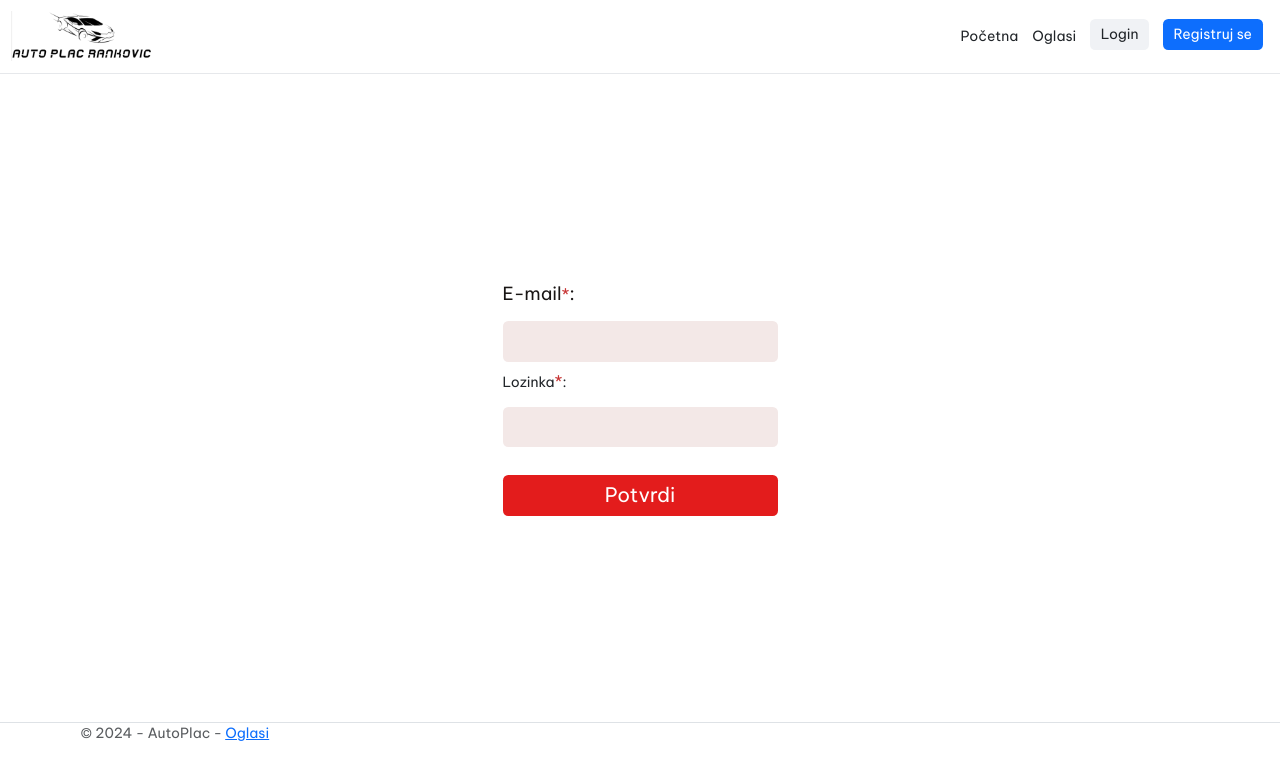
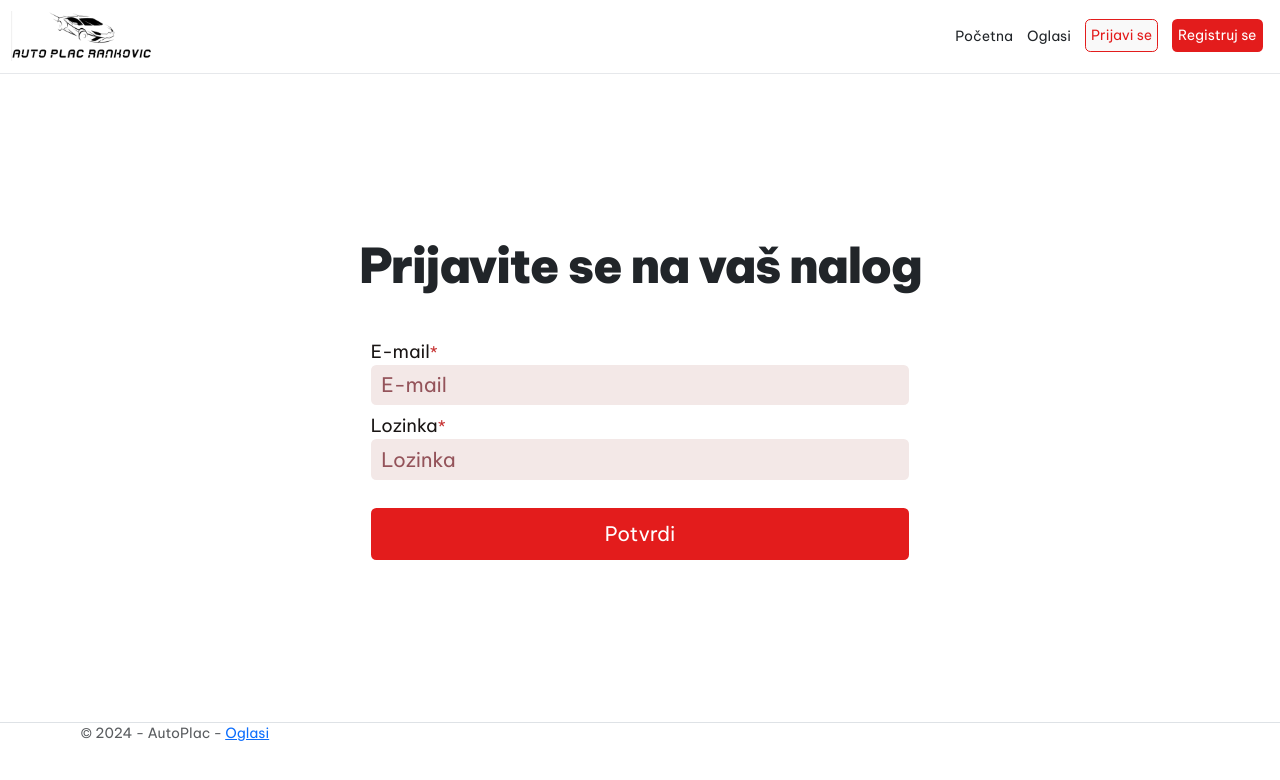
Before and after one commit to kaludev/AutoPlac, a PHP site: page /login.php in a window 1280 px wide. Shown: the top 780 px of the page. Run offline with PHP 8.4, Linux system fonts and the light colour scheme.

Commit message:
adjusted styles

```diff
--- a/components/header.php
+++ b/components/header.php
@@ -20,10 +20,10 @@
 
                             }else{
                                 echo '<li class="ms-md-2 me-md-2 mt-2 mb-2 mt-md-0 mb-md-0 nav-item">
-                                    <a href="./login.php" type="button" style="background-color:#F0F2F5;"  class="btn rounded btn-secondary text-dark">Login</a>
+                                    <a href="./login.php" type="button" style="padding:5px"  class="btn rounded btn-secondary ">Prijavi se</a>
                                 </li>';
                                 echo '<li class="ms-md-2 me-md-2 mt-2 mb-2 mt-md-0 mb-md-0  nav-item">
-                                    <a type="button" class="btn rounded btn-primary" href="./register.php" >Registruj se</a>
+                                    <a type="button" class="btn rounded btn-primary" style="padding:5px" href="./register.php" >Registruj se</a>
                                 </li>';
                             }
                         ?>
--- a/css/style.css
+++ b/css/style.css
@@ -5,12 +5,32 @@ html {
 }
 *{
     margin: 0;
+    box-sizing: border-box !important;
     font-family: "Be Vietnam Pro", sans-serif !important;
     padding: 0;
 
 }
-:root{
-    --bs-primary: #0d6efd;
+.btn-primary{
+    background-color: #e31c1c;
+    padding: 10px;
+    border: 1px solid transparent;
+}
+.btn-primary:hover{
+    background-color: #F9F9F9;
+    color: #e31c1c;
+    border: 1px solid #e31c1c;
+}
+
+.btn-secondary{
+    background-color: #F9F9F9;
+    padding: 10px;
+    color: #e31c1c;
+    border: 1px solid #e31c1c;
+}
+.btn-secondary:hover{
+    background-color: #e31c1c ;
+    border: 1px solid transparent;
+    color: #F9F9F9;
 }
 .nav-link {
     font-weight: 400;
--- a/database/connect.php
+++ b/database/connect.php
@@ -9,4 +9,5 @@
     if ($conn->connect_error) {
         die("Connection failed: " . $conn->connect_error);
     }
+
 ?>
--- a/login.php
+++ b/login.php
@@ -19,6 +19,9 @@
     <div class="container">
         <main role="main" class="pb-3">
         <?php
+        if(isset($_SESSION["email"])){
+            header("Location: index.php");
+        }
         function provera($data) {
             $data = trim($data);
             $data = stripslashes($data);
@@ -75,17 +78,18 @@
 
         }
             ?>
-            <div class="main row justify-content-center align-items-center d-flex">
-                <div class="col-4 justify-content-center align-items-center d-flex flex-column">
-                    <form class="align-items-center d-flex flex-column gap-0" name="form1" method="post" action="<?php echo $_SERVER['PHP_SELF']; ?>" >
-                        <div class="form-group mb-2">
-                            <label for="email">E-mail<span class="error">*</span>:</p>
-                            <input class="form-control" type="text" name="email">
+            <div class="main justify-content-center align-items-center flex-column d-flex">
+            <p  class="header text-center mb-5">Prijavite se na vaš nalog</p>
+                <div class="col-md-6 col-sm-9 col-11 justify-content-center align-items-center d-flex flex-column">
+                    <form class="align-items-center container-fluid d-flex flex-column gap-0" name="form1" method="post" action="<?php echo $_SERVER['PHP_SELF']; ?>" >
+                        <div class="form-group col-12 mb-2">
+                            <label for="email">E-mail<span class="error">*</span></label>
+                            <input class="form-control" placeholder="E-mail" type="text" name="email">
                             <span class="error"><?php echo $emailErr;?></span>
                         </div>
-                        <div class="form-group mb-2">
-                            <p>Lozinka<span class="error">*</span>:</p>
-                            <input class="form-control" type="text" name="pass">
+                        <div class="form-group col-12 mb-2">
+                            <label for="pass">Lozinka<span class="error">*</span></label>
+                            <input class="form-control" placeholder="Lozinka" type="text" name="pass">
                             <span class="error"><?php echo $passErr;?></span>
                         </div>
                         <br>
```
Also changed, not shown: index.php (+4 -4 lines), register.php (+12 -19 lines).
